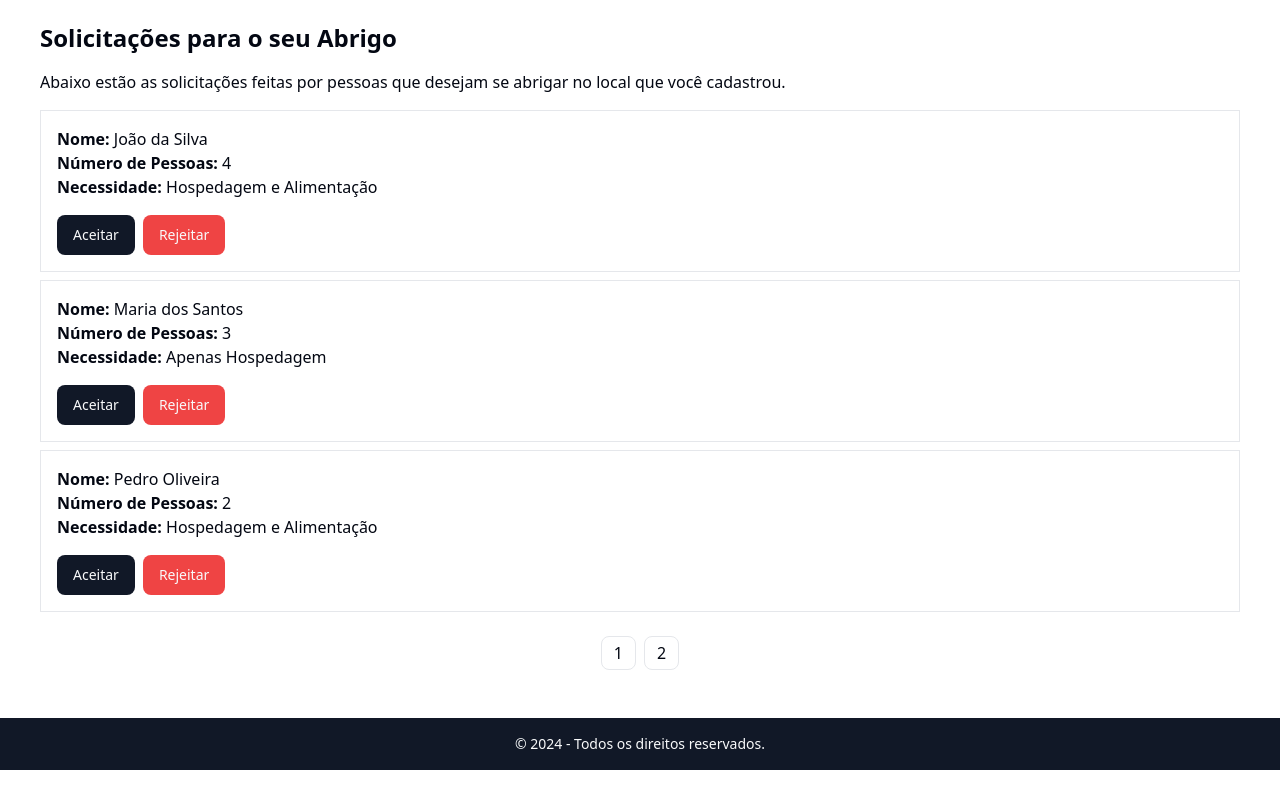
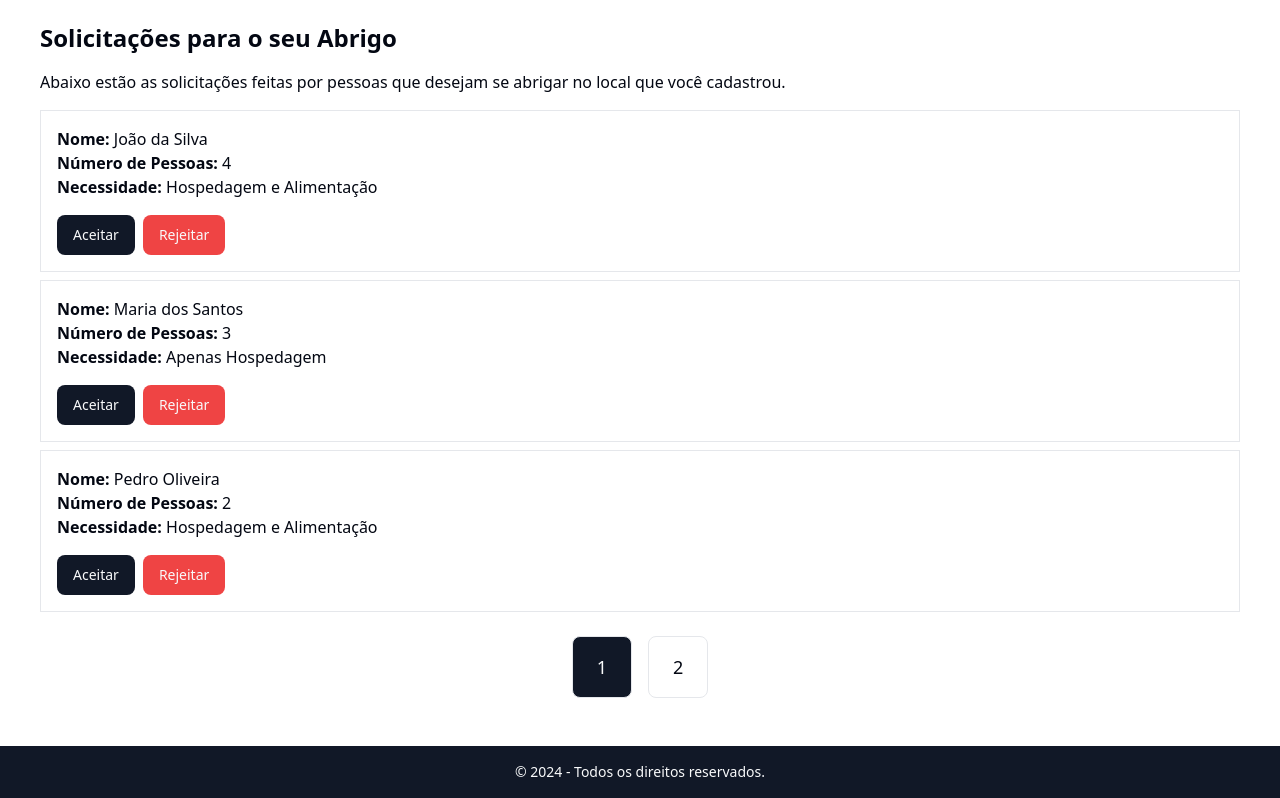
Before and after one commit to eddyoliveiram/charity-shelter-app, a Next.js app: page /dashboard in a window 1280 px wide. Shown: the part 362-1160 px from the top of the page. Before the commit the page ends 1132 px from the top, so only its background shows below. Built offline with nearby package versions, Linux system fonts and the light colour scheme.

Commit message:
refactor: layout

```diff
--- a/app/components/shelters/FindShelterForm.tsx
+++ b/app/components/shelters/FindShelterForm.tsx
@@ -57,7 +57,7 @@ export default function FindShelterForm() {
                 <Label htmlFor="description">Descrição</Label>
                 <Textarea id="description" rows={3} placeholder="Informações adicionais sobre sua situação" />
             </div>
-            <Button type="submit" className="w-full">Encontrar Abrigo</Button>
+            <Button type="submit" className="w-full py-6">Encontrar Abrigo</Button>
         </form>
     );
 }
--- a/app/components/shelters/ProvideShelterForm.tsx
+++ b/app/components/shelters/ProvideShelterForm.tsx
@@ -57,7 +57,7 @@ export default function ProvideShelterForm() {
                 <Label htmlFor="description">Descrição</Label>
                 <Textarea id="description" rows={3} placeholder="Informações adicionais sobre seu abrigo" />
             </div>
-            <Button type="submit" className="w-full">Fornecer Abrigo</Button>
+            <Button type="submit" className="w-full py-6">Fornecer Abrigo</Button>
         </form>
     );
 }
--- a/app/components/shelters/ShelterListWithPagination.tsx
+++ b/app/components/shelters/ShelterListWithPagination.tsx
@@ -100,7 +100,6 @@ export default function ShelterListWithPagination() {
 
     return (
         <div>
-            {/* Lista de Abrigos Paginados */}
             <div className="grid grid-cols-1 sm:grid-cols-2 md:grid-cols-3 gap-6">
                 {currentShelters.map((shelter, index) => (
                     <Card key={index} className="space-y-4">
@@ -145,14 +144,13 @@ export default function ShelterListWithPagination() {
                 ))}
             </div>
 
-            {/* Paginação */}
             <div className="flex justify-center mt-6">
                 {pageNumbers.map(number => (
                     <button
                         key={number}
                         onClick={() => paginate(number)}
-                        className={`mx-2 px-6 py-4 border ${
-                            currentPage === number ? 'bg-blue-500 text-white' : 'bg-white text-blue-500'
+                        className={`mx-2 px-6 py-4 text-lg border rounded ${
+                            currentPage === number ? 'bg-primary text-primary-foreground' : ' '
                         }`}
                     >
                         {number}
--- a/app/dashboard/page.tsx
+++ b/app/dashboard/page.tsx
@@ -86,14 +86,13 @@ export default function ShelterDashboard() {
                         ))}
                     </ul>
 
-                    {/* Paginação */}
                     <div className="flex justify-center mt-6">
                         {pageNumbers.map(number => (
                             <button
                                 key={number}
                                 onClick={() => paginate(number)}
-                                className={`mx-1 px-3 py-1 border ${
-                                    currentPage === number ? 'bg-blue-500 text-white' : 'bg-white text-blue-500'
+                                className={`mx-2 px-6 py-4 text-lg border rounded ${
+                                    currentPage === number ? 'bg-primary text-primary-foreground' : ' '
                                 }`}
                             >
                                 {number}
@@ -159,7 +158,7 @@ export default function ShelterDashboard() {
                                       className="w-full border border-input p-2 rounded"></textarea>
                         </div>
 
-                        <Button type="submit" className="w-full bg-primary text-primary-foreground">
+                        <Button type="submit" className="w-full bg-primary text-primary-foreground py-6">
                             Salvar
                         </Button>
                     </form>
--- a/app/shelters/available/page.tsx
+++ b/app/shelters/available/page.tsx
@@ -102,7 +102,7 @@ export default function AvailableShelters() {
                                       className="w-full border border-input p-2 rounded"></textarea>
                         </div>
 
-                        <Button type="submit" className="w-full bg-primary text-primary-foreground">
+                        <Button type="submit" className="w-full bg-primary text-primary-foreground py-6">
                             Salvar
                         </Button>
                     </form>
```
